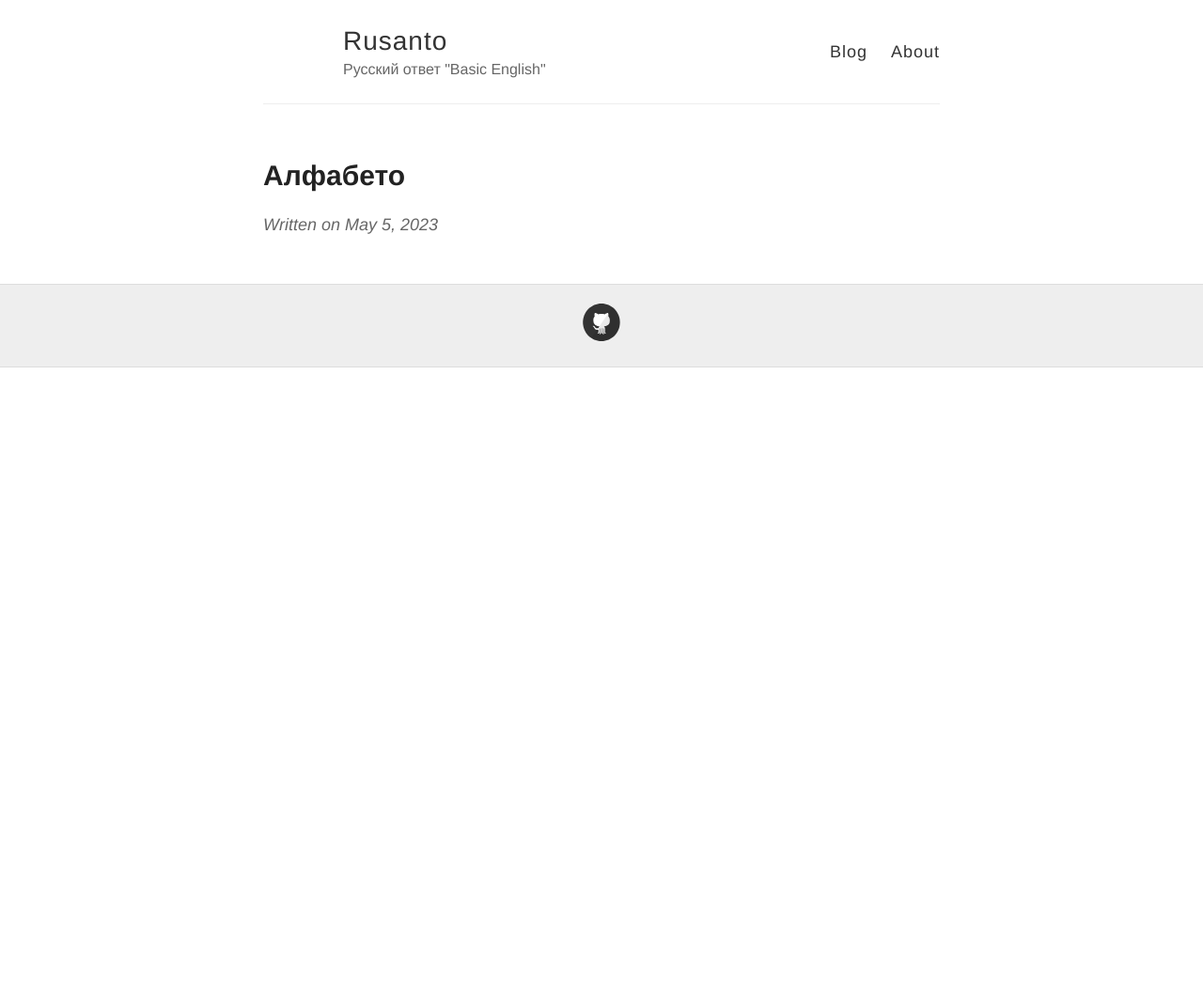
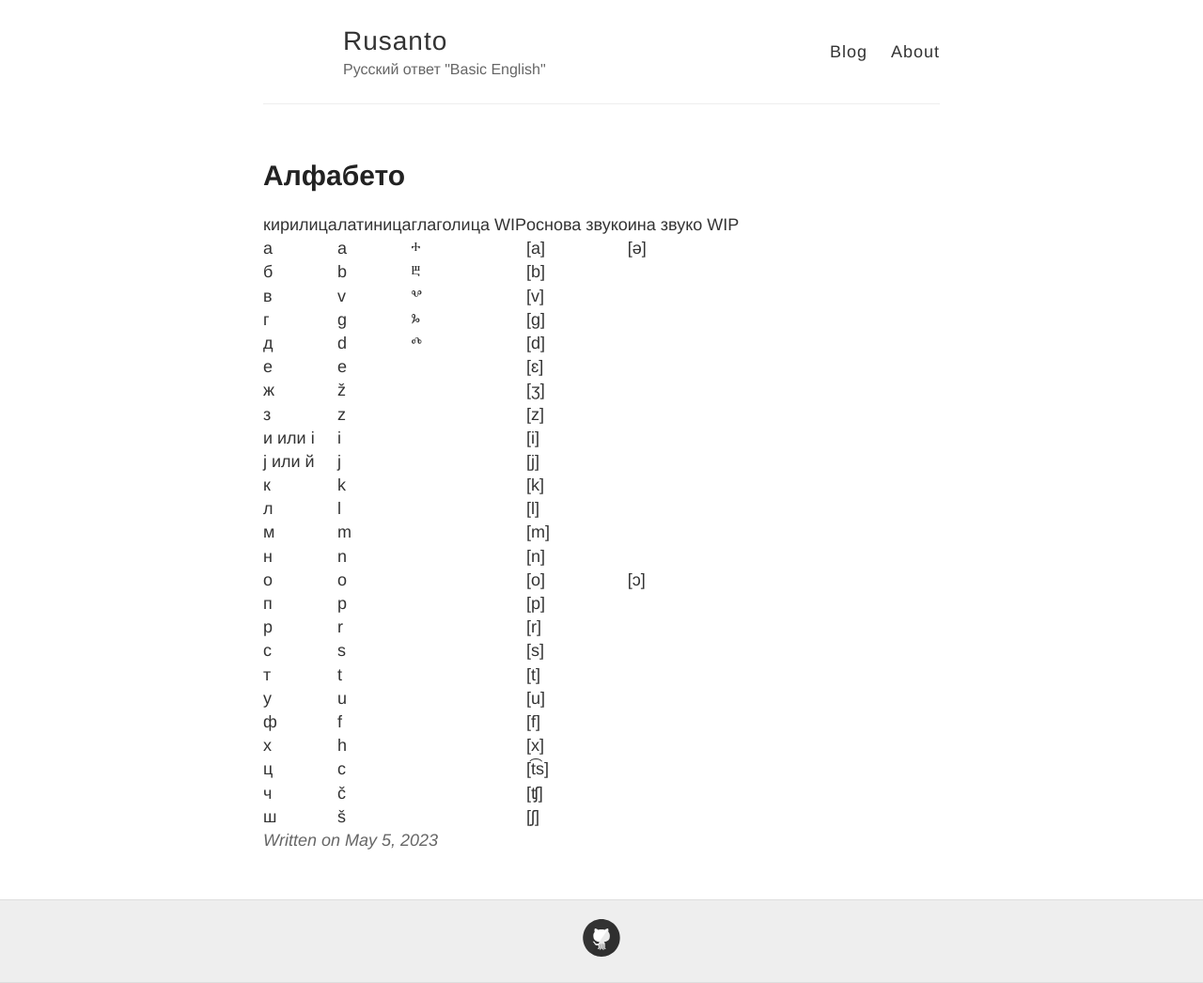
Before and after one commit to learnrusanto/learnrusanto.github.io, a Jekyll site: the page built from _posts/2023-5-5-Alfabeto.md, in a window 1280 px wide. Shown: the whole page at 94% size. Built offline with Jekyll 4.4.1, drawn with Linux system fonts in a browser that asks for light colours; before the commit the page ends 900 px from its top, so only the background shows below that.

Commit message:
алфабето-v1

```diff
--- a/_posts/2023-5-5-Alfabeto.md
+++ b/_posts/2023-5-5-Alfabeto.md
@@ -2,3 +2,31 @@
 layout: post
 title: Алфабето
 ---
+
+| кирилица | латиница | глаголица WIP | основа звуко | ина звуко WIP |
+|----------|----------|-----------|--------------|-----------|
+| а        |   a       |    ⰰ       | [a]          |     [ə]      |
+| б        |    b      |     ⰱ      |    [b]          |           |
+| в        |    v      |      ⰲ     |       [v]       |           |
+| г        |     g     |    ⰳ       |      [g]        |           |
+| д        |    d      |     ⰴ      |      [d]        |           |
+| е        |     e     |           |       [ɛ]       |           |
+| ж        |     ž     |           |       [ʒ]       |           |
+| з        |     z     |           |       [z]       |           |
+| и или і |     i     |           |       [i]       |           |
+| ј или й |    j      |           |      [j]        |           |
+| к        |      k   |           |      [k]        |           |
+| л        |     l    |           |       [l]       |           |
+| м        |    m      |           |      [m]        |           |
+| н        |     n     |           |       [n]       |           |
+| о        |     o     |           |       [о]       |     [ɔ]      |
+| п        |     p     |           |       [p]       |           |
+| р        |     r     |           |      [r]        |           |
+| с        |     s     |           |       [s]       |           |
+| т        |     t     |           |       [t]       |           |
+| у        |     u     |           |       [u]       |           |
+| ф        |     f     |           |       [f]       |           |
+| х        |     h     |           |      [x]        |           |
+| ц        |     c     |           |      [t͡s]        |           |
+| ч        |     č     |           |       [ʧ]       |           |
+| ш        |     š     |           |       [ʃ]      |           |
```
Also changed, not shown: about.md (+1 -1 lines).
